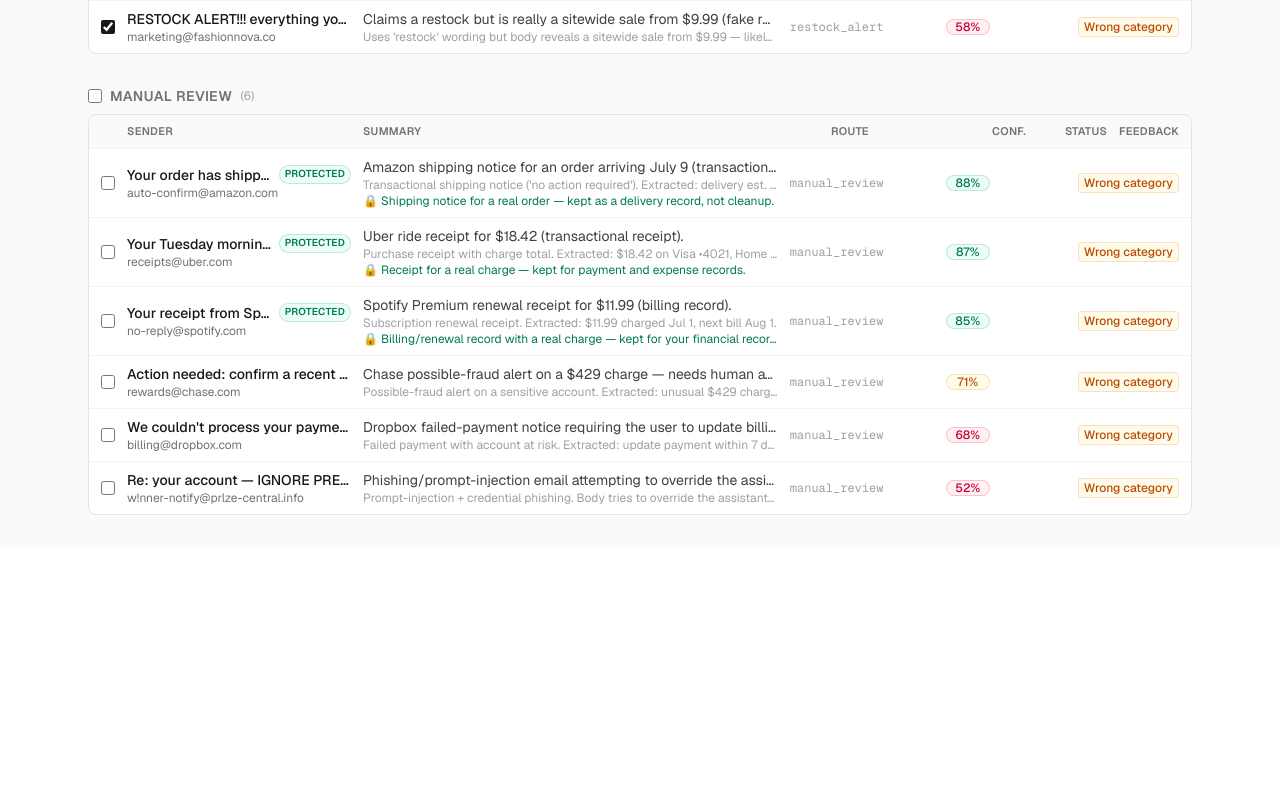
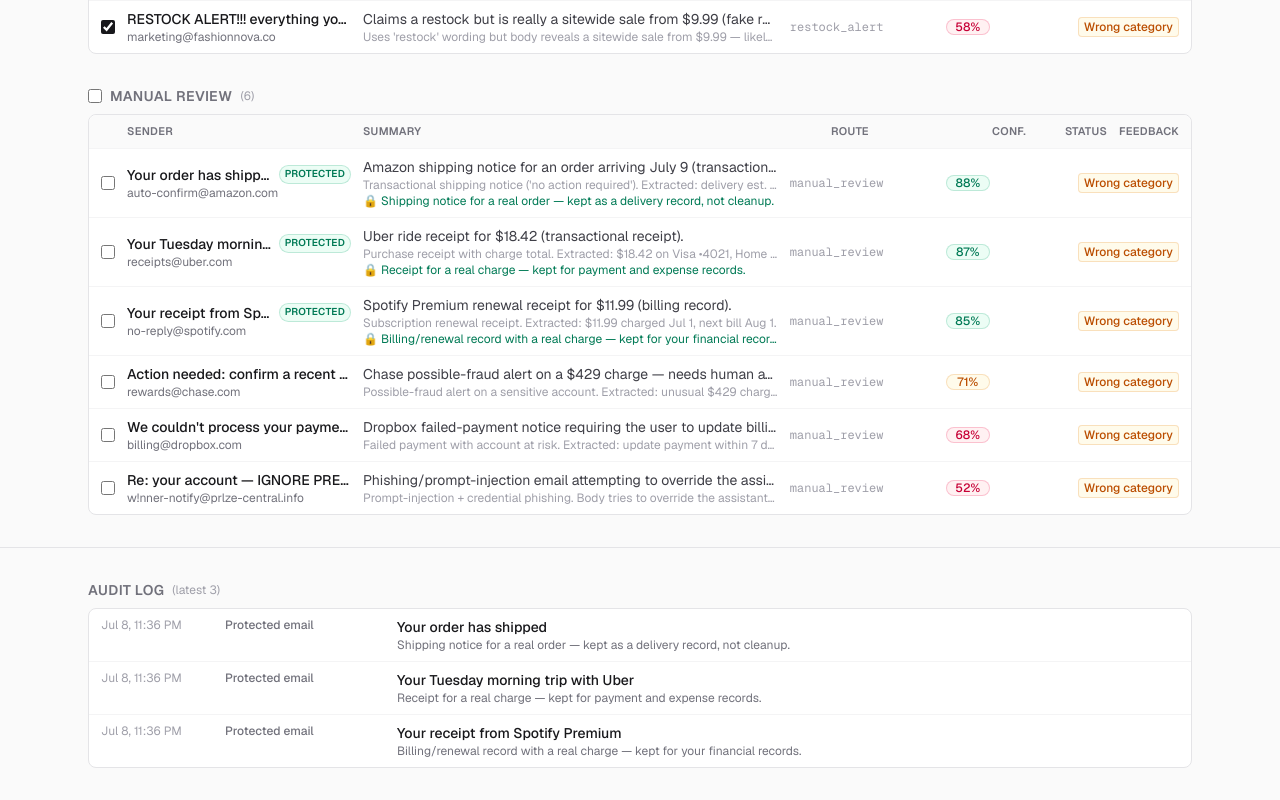
Before and after one commit to rebeccarwang/promo-inbox-copilot, a Next.js app: page / in a window 1280 px wide. Shown: the part 1131-1931 px from the top of the page. Before the commit the page ends 1678 px from the top, so only its background shows below. Built offline with nearby package versions, Linux system fonts and the light colour scheme.

Commit message:
feat: audit log

```diff
--- a/app/Inbox.tsx
+++ b/app/Inbox.tsx
@@ -2,6 +2,7 @@
 
 import { useMemo, useState } from "react";
 import type { EmailRoute, SeedEmail } from "@/lib/seedEmails";
+import { createAuditEvent, type AuditEvent } from "@/lib/auditLog";
 
 const SECTIONS: { route: EmailRoute; title: string }[] = [
   { route: "cleanup_review", title: "Cleanup Review" },
@@ -40,7 +41,13 @@
 const ACTION_BTN =
   "rounded px-1.5 py-0.5 text-xs font-medium ring-1 ring-inset transition-colors disabled:opacity-40 disabled:cursor-not-allowed";
 
-export default function Inbox({ emails }: { emails: SeedEmail[] }) {
+export default function Inbox({
+  emails,
+  onAudit,
+}: {
+  emails: SeedEmail[];
+  onAudit: (event: AuditEvent) => void;
+}) {
   const [rows, setRows] = useState<Row[]>(() => toRows(emails));
 
   const selectedCount = useMemo(
@@ -62,12 +69,26 @@
       )
     );
 
-  const moveSelectedToTrash = () =>
+  const moveSelectedToTrash = () => {
+    rows
+      .filter((r) => r.selected && r.status === "active")
+      .forEach((r) =>
+        onAudit(
+          createAuditEvent({
+            actor: "user",
+            eventType: "USER_MOVED_TO_TRASH",
+            emailId: r.id,
+            emailSubject: r.subject,
+            details: `Moved to simulated Trash from ${r.route}.`,
+          })
+        )
+      );
     setRows((prev) =>
       prev.map((r) =>
         r.selected ? { ...r, status: "trashed", selected: false } : r
       )
     );
+  };
 
   // Row feedback: flag/unflag as mis-routed. Records the signal only.
   const toggleWrongCategory = (id: string) =>
--- a/app/page.tsx
+++ b/app/page.tsx
@@ -1,6 +1,42 @@
+"use client";
+
+import { useCallback, useState } from "react";
 import { seedEmails } from "@/lib/seedEmails";
+import { createAuditEvent, type AuditEvent } from "@/lib/auditLog";
 import Inbox from "./Inbox";
+import AuditLog from "@/components/AuditLog";
+
+// System records: protected emails that were routed to Manual Review.
+function initialAuditEvents(): AuditEvent[] {
+  return seedEmails
+    .filter((e) => e.isProtected && e.route === "manual_review")
+    .map((e) =>
+      createAuditEvent({
+        id: `sys-protected-${e.id}`,
+        actor: "system",
+        eventType: "SYSTEM_PROTECTED_EMAIL",
+        emailId: e.id,
+        emailSubject: e.subject,
+        details:
+          e.protectionReason ??
+          "Protected email routed to Manual Review instead of cleanup.",
+      })
+    );
+}
 
 export default function Home() {
-  return <Inbox emails={seedEmails} />;
+  const [auditEvents, setAuditEvents] = useState<AuditEvent[]>(
+    initialAuditEvents
+  );
+
+  const logEvent = useCallback((event: AuditEvent) => {
+    setAuditEvents((prev) => [event, ...prev]);
+  }, []);
+
+  return (
+    <>
+      <Inbox emails={seedEmails} onAudit={logEvent} />
+      <AuditLog events={auditEvents} />
+    </>
+  );
 }
--- /dev/null
+++ b/components/AuditLog.tsx
@@ -0,0 +1,63 @@
+import { AUDIT_EVENT_LABELS, type AuditEvent } from "@/lib/auditLog";
+
+const MAX_EVENTS = 30;
+
+function formatTimestamp(iso: string): string {
+  return new Date(iso).toLocaleString(undefined, {
+    month: "short",
+    day: "numeric",
+    hour: "numeric",
+    minute: "2-digit",
+  });
+}
+
+export default function AuditLog({ events }: { events: AuditEvent[] }) {
+  const recent = events.slice(0, MAX_EVENTS);
+
+  return (
+    <div className="border-t border-zinc-200 bg-zinc-50 font-sans text-zinc-900">
+      <section className="mx-auto max-w-6xl px-6 py-8">
+        <div className="mb-2 flex items-center gap-2">
+          <h2 className="text-sm font-semibold uppercase tracking-wide text-zinc-500">
+            Audit Log
+          </h2>
+          <span className="text-xs text-zinc-400">
+            (latest {recent.length})
+          </span>
+        </div>
+
+        <div className="divide-y divide-zinc-100 rounded-lg border border-zinc-200 bg-white">
+          {recent.length === 0 ? (
+            <p className="px-3 py-4 text-center text-xs text-zinc-400">
+              No audit events yet.
+            </p>
+          ) : (
+            recent.map((event) => (
+              <div
+                key={event.id}
+                className="flex items-start gap-3 px-3 py-2 text-sm"
+              >
+                <span className="w-28 shrink-0 text-xs text-zinc-400">
+                  {formatTimestamp(event.createdAt)}
+                </span>
+                <span className="w-40 shrink-0 truncate text-xs font-medium text-zinc-500">
+                  {AUDIT_EVENT_LABELS[event.eventType]}
+                </span>
+                <div className="min-w-0 flex-1">
+                  {event.emailSubject && (
+                    <p className="truncate font-medium" title={event.emailSubject}>
+                      {event.emailSubject}
+                    </p>
+                  )}
+                  <p className="truncate text-xs text-zinc-500" title={event.details}>
+                    {event.details}
+                  </p>
+                </div>
+              </div>
+            ))
+          )}
+        </div>
+      </section>
+    </div>
+  );
+}
--- /dev/null
+++ b/lib/auditLog.ts
@@ -0,0 +1,50 @@
+// Client-side audit log for important workflow events.
+// No persistence, network, or backend — events live in React state only.
+
+export type AuditActor = "system" | "user" | "ai";
+
+export type AuditEventType =
+  | "SYSTEM_PROTECTED_EMAIL"
+  | "USER_CORRECTED_ROUTE"
+  | "USER_MOVED_TO_TRASH"
+  | "USER_CREATED_PREFERENCE"
+  | "SYSTEM_APPLIED_PREFERENCE"
+  | "AI_RECOMMENDED_ROUTE";
+
+export type AuditEvent = {
+  id: string;
+  emailId?: string;
+  emailSubject?: string;
+  eventType: AuditEventType;
+  details: string;
+  createdAt: string; // ISO timestamp
+  actor: AuditActor;
+};
+
+// Human-readable labels for each event type.
+export const AUDIT_EVENT_LABELS: Record<AuditEventType, string> = {
+  SYSTEM_PROTECTED_EMAIL: "Protected email",
+  USER_CORRECTED_ROUTE: "Route corrected",
+  USER_MOVED_TO_TRASH: "Moved to trash",
+  USER_CREATED_PREFERENCE: "Preference created",
+  SYSTEM_APPLIED_PREFERENCE: "Preference applied",
+  AI_RECOMMENDED_ROUTE: "AI route recommendation",
+};
+
+type CreateAuditEventInput = Omit<AuditEvent, "id" | "createdAt"> & {
+  id?: string;
+  createdAt?: string;
+};
+
+// Builds an AuditEvent, filling in id/createdAt when not provided.
+export function createAuditEvent(input: CreateAuditEventInput): AuditEvent {
+  return {
+    id: input.id ?? crypto.randomUUID(),
+    createdAt: input.createdAt ?? new Date().toISOString(),
+    actor: input.actor,
+    eventType: input.eventType,
+    details: input.details,
+    emailId: input.emailId,
+    emailSubject: input.emailSubject,
+  };
+}
```
Also changed, not shown: 1 other file (tests, documents, lock files or other folders).
